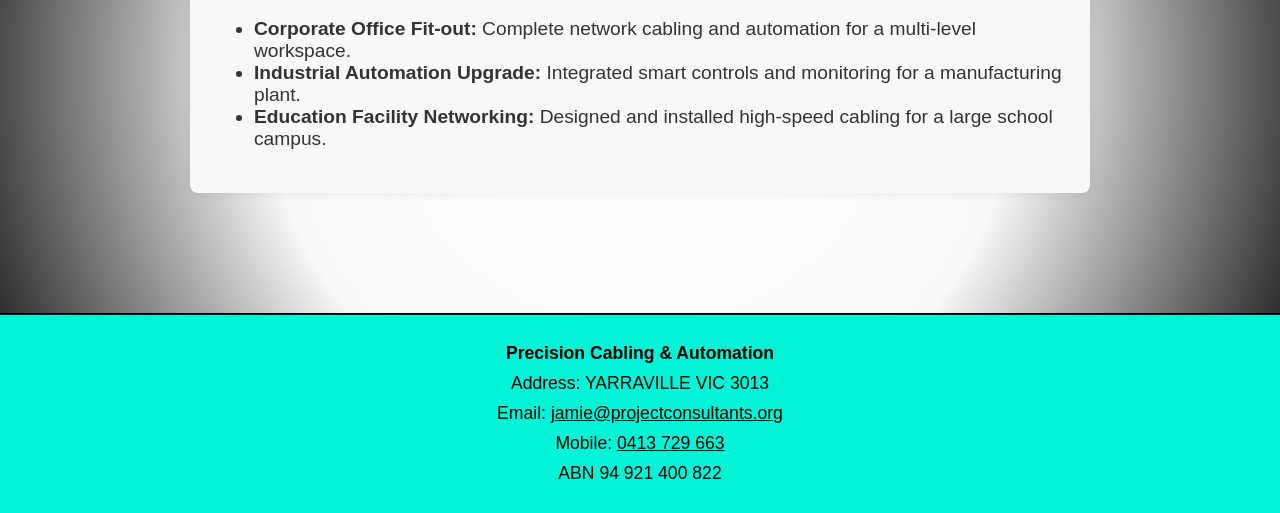
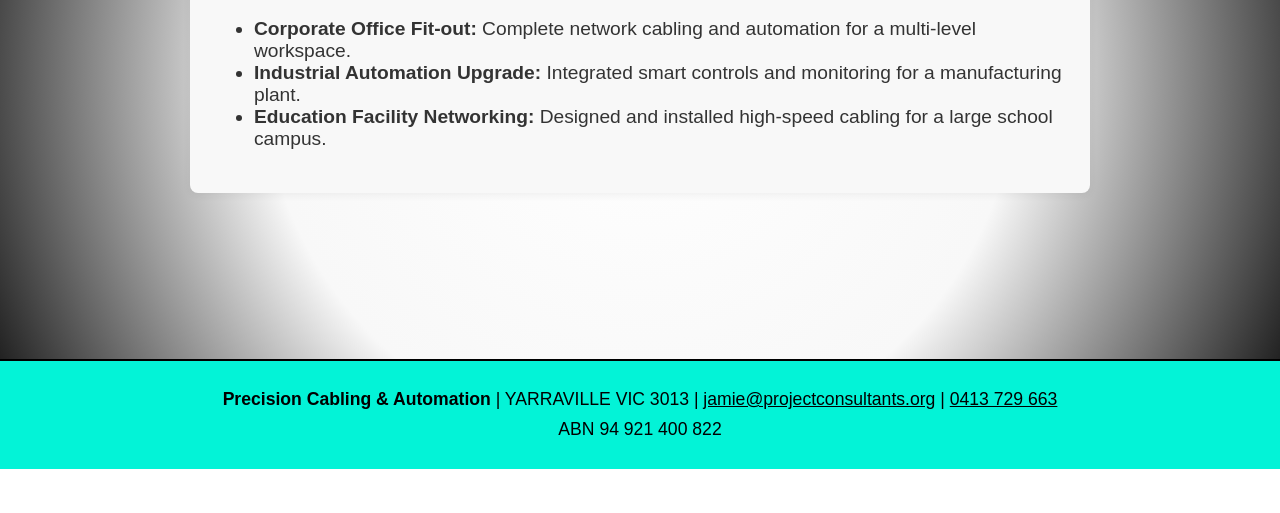
Before and after one commit to Precis60/Precision_Website_HTML, a plain HTML site: page projects.html in a window 1280 px wide. Shown: the part 331-844 px from the top of the page. After the commit the page ends 800 px from the top, so only its background shows below. Drawn offline with Linux system fonts and the light colour scheme.

Commit message:
Footer Update

```diff
--- a/projects.html
+++ b/projects.html
@@ -50,12 +50,12 @@
     </main>
     <footer class="site-footer">
         <div class="footer-content">
-            <strong>Precision Cabling & Automation</strong><br>
-            Address: YARRAVILLE VIC 3013<br>
-            Email: <a href="mailto:jamie@projectconsultants.org"
-                class="footer-link">jamie@projectconsultants.org</a><br>
-            Mobile: <a href="tel:0413729663" class="footer-link">0413 729 663</a><br>
-            ABN 94 921 400 822
+            <span><strong>Precision Cabling & Automation</strong> | YARRAVILLE VIC 3013 |
+                <a href="mailto:jamie@projectconsultants.org" class="footer-link">jamie@projectconsultants.org</a> |
+                <a href="tel:0413729663" class="footer-link">0413 729 663</a>
+            </span>
+            <br>
+            <span>ABN 94 921 400 822</span>
         </div>
     </footer>
     <script>
```
Also changed, not shown: services.html (+6 -6 lines), support.html (+6 -6 lines).
